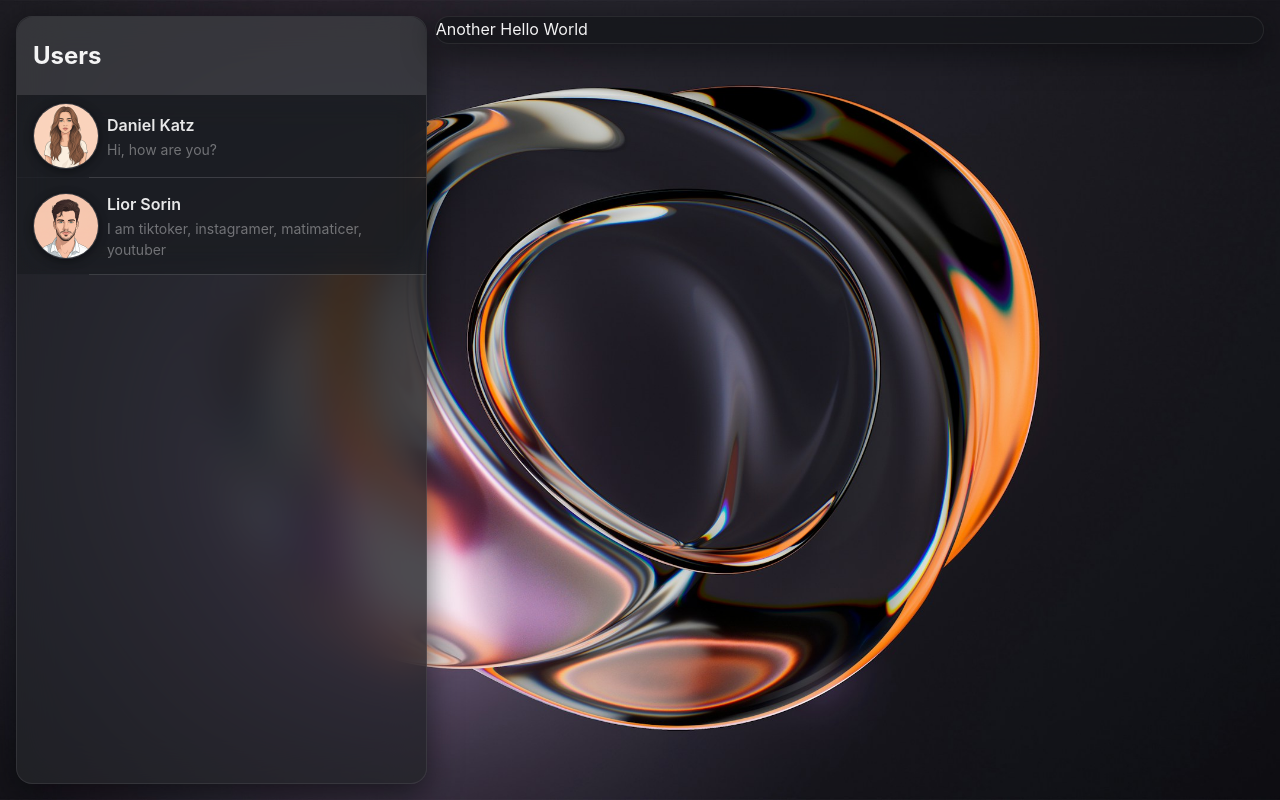
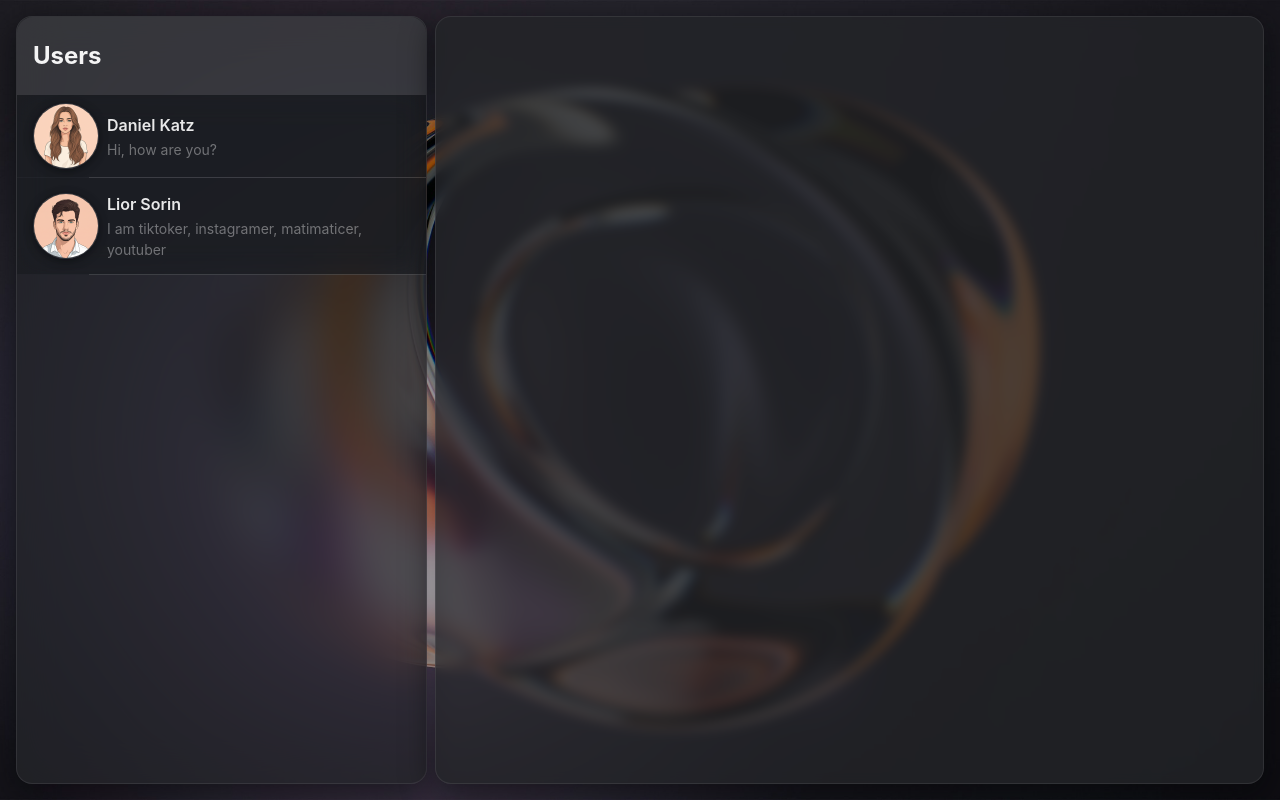
Before and after one commit to DanielKatzCoding/chat, a Next.js app in the folder frontend/: page / in a window 1280 px wide. Built offline with nearby package versions, Linux system fonts and the light colour scheme.

Commit message:
chat block template

```diff
--- a/frontend/components/MainContent.tsx
+++ b/frontend/components/MainContent.tsx
@@ -5,6 +5,8 @@ import { ThemeProvider } from '@mui/material/styles';
 import UsersBlock from './users/UsersBlock';
 import glassmorphismDarkTheme from '@/app/theme/darkmode';
 import { IUser } from './types/types'; // Assuming you have a types file for IUser
+import ChatBlock from './chat/ChatBlock';
+import { Chat } from '@mui/icons-material';
 
 function MainContent() {
   const [users, setUsers] = useState<IUser[]>(
@@ -27,9 +29,7 @@ function MainContent() {
           </Grid>
 
           <Grid size={8}>
-            <Paper variant="outlined">
-              Another Hello World
-            </Paper>
+            <ChatBlock />
           </Grid>
         </Grid>
     </ThemeProvider>
--- a/frontend/components/chat/ChatBlock.tsx
+++ b/frontend/components/chat/ChatBlock.tsx
@@ -0,0 +1,11 @@
+import React from 'react'
+import { StyledChatBlock } from './styles'
+
+const ChatBlock = () => {
+  return (
+    <StyledChatBlock>
+    </StyledChatBlock>
+  )
+}
+
+export default ChatBlock
--- /dev/null
+++ b/frontend/components/chat/styles.ts
@@ -0,0 +1,7 @@
+import { styled, Paper } from "@mui/material";
+
+export const StyledChatBlock = styled(Paper)(() => ({
+  width: '100%',
+  height: '100%',
+  backdropFilter: 'blur(6px)'
+}));
```
